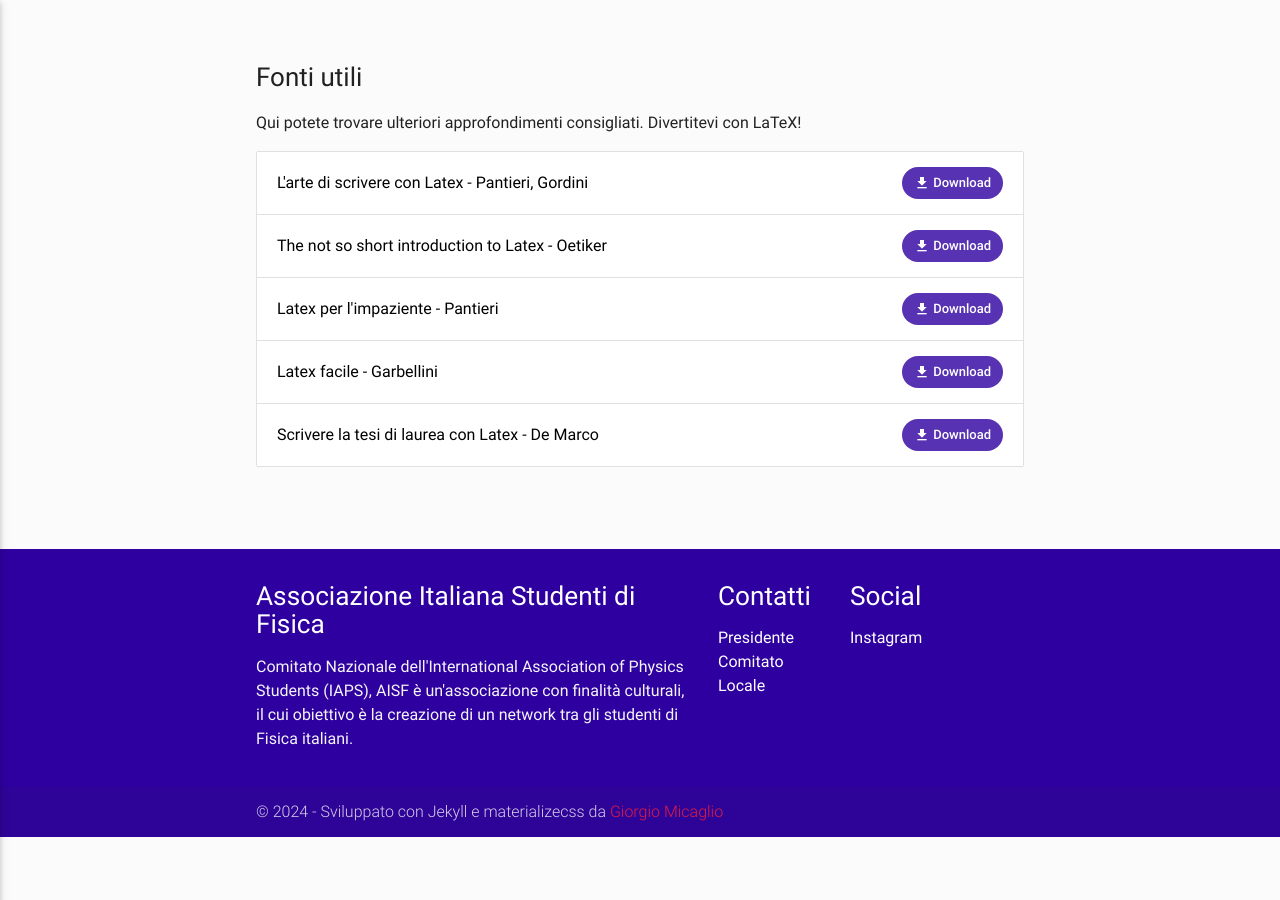
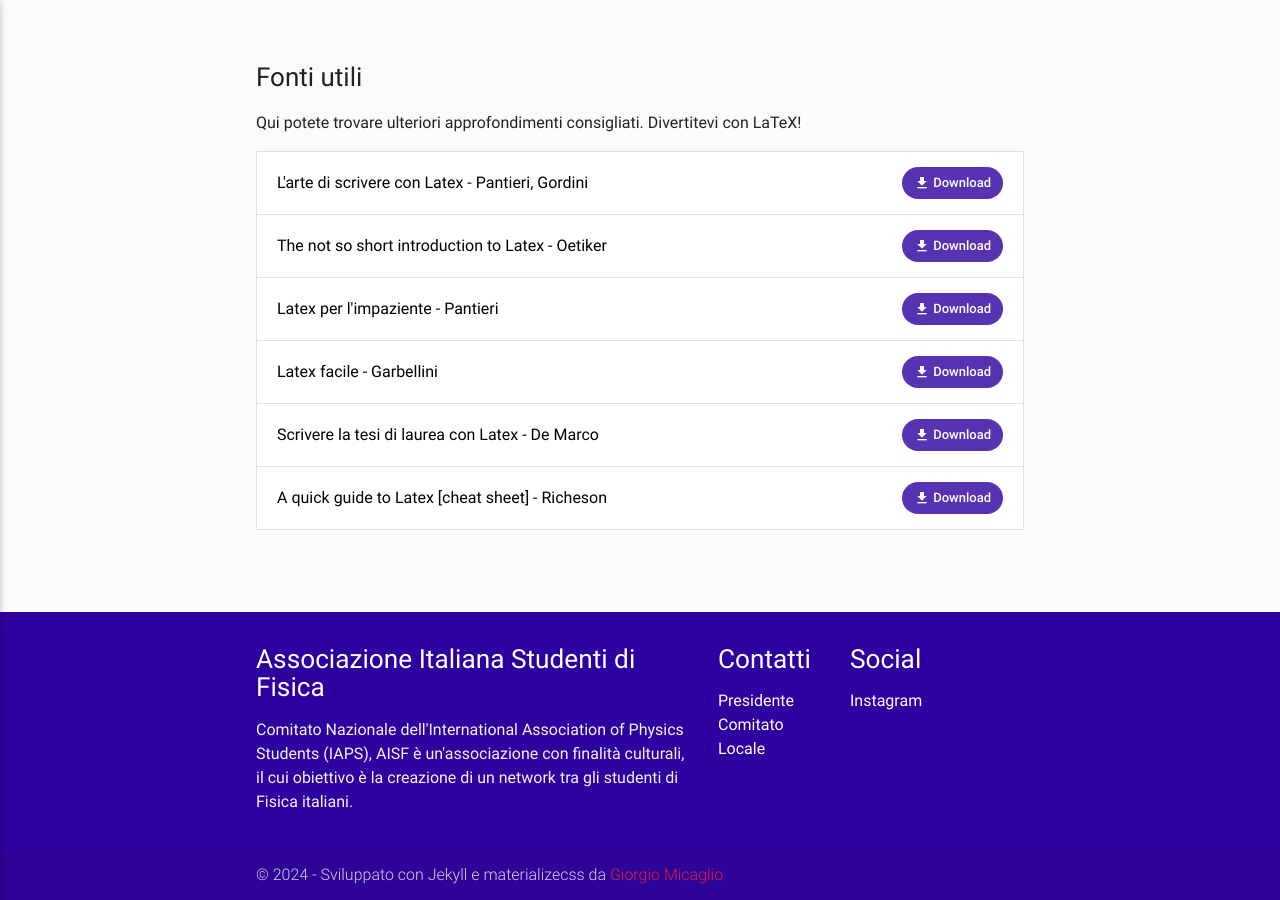
Before and after one commit to ai-sf/trento, a Jekyll site: the page built from latex.html, in a window 1280 px wide and 900 px high, scrolled down 803 px. Built offline with Jekyll 4.4.1, drawn with Linux system fonts in a browser that asks for light colours; nearby versions of some CDN libraries.

Commit message:
add latex cheat sheet

```diff
--- a/_data/latex.yml
+++ b/_data/latex.yml
@@ -1,6 +1,6 @@
 sezioni:
 
-  # - titolo: "Corso base 2023-2024"
+  # - titolo: "Corso base 2024-2025"
   #   testo: "Sezione in continuo aggiornamento. A presto disponibile."
 
   - titolo: "Corso base 2023-2024"
@@ -70,3 +70,8 @@ sezioni:
         urls:
         - nome: "Download"
           url: "Latex_tesi.pdf"
+
+      - testo: "A quick guide to Latex [cheat sheet] - Richeson"
+        urls:
+        - nome: "Download"
+          url: "A_quick_guide_to_Latex.pdf"
```
Also changed, not shown: 1 other file.
